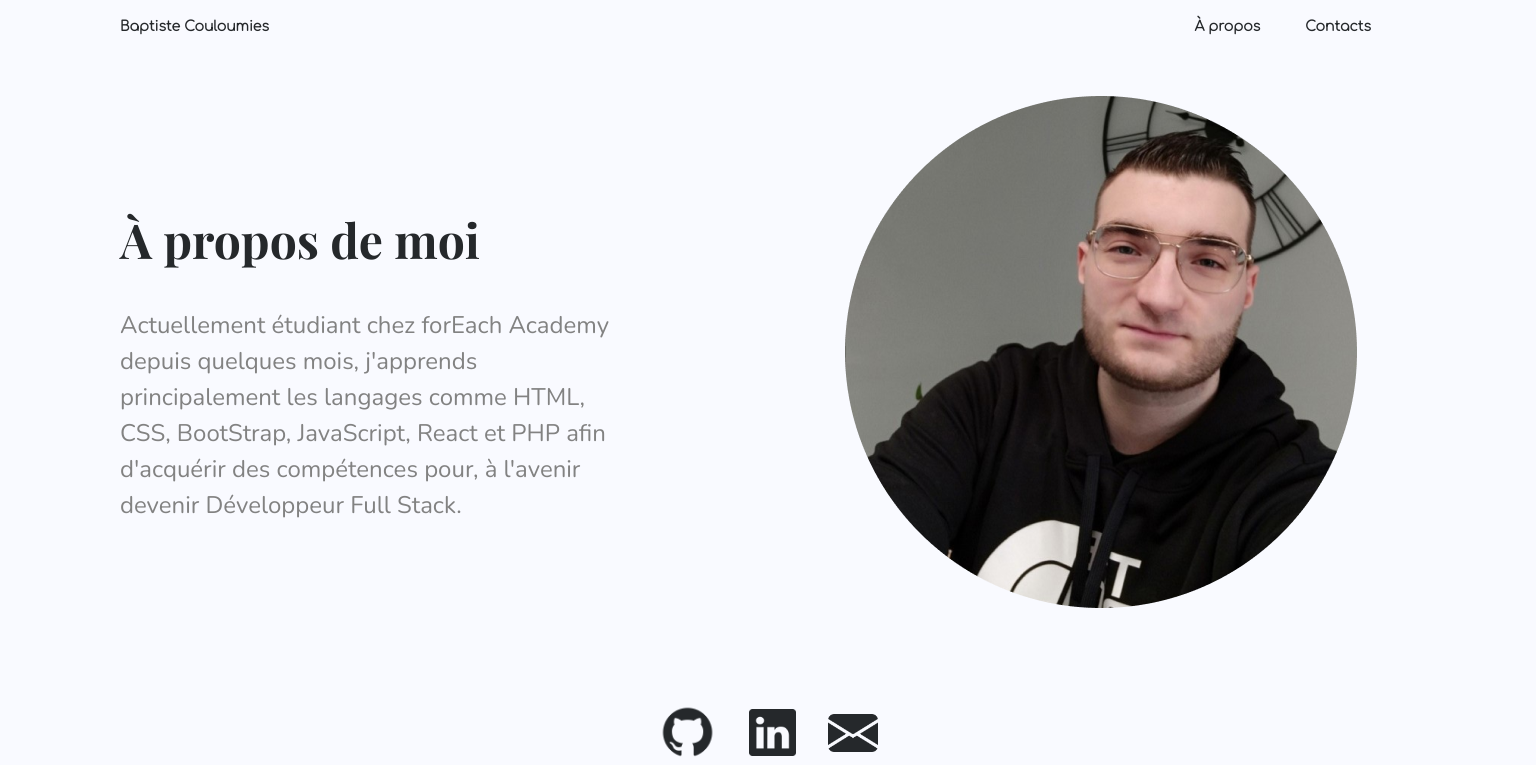
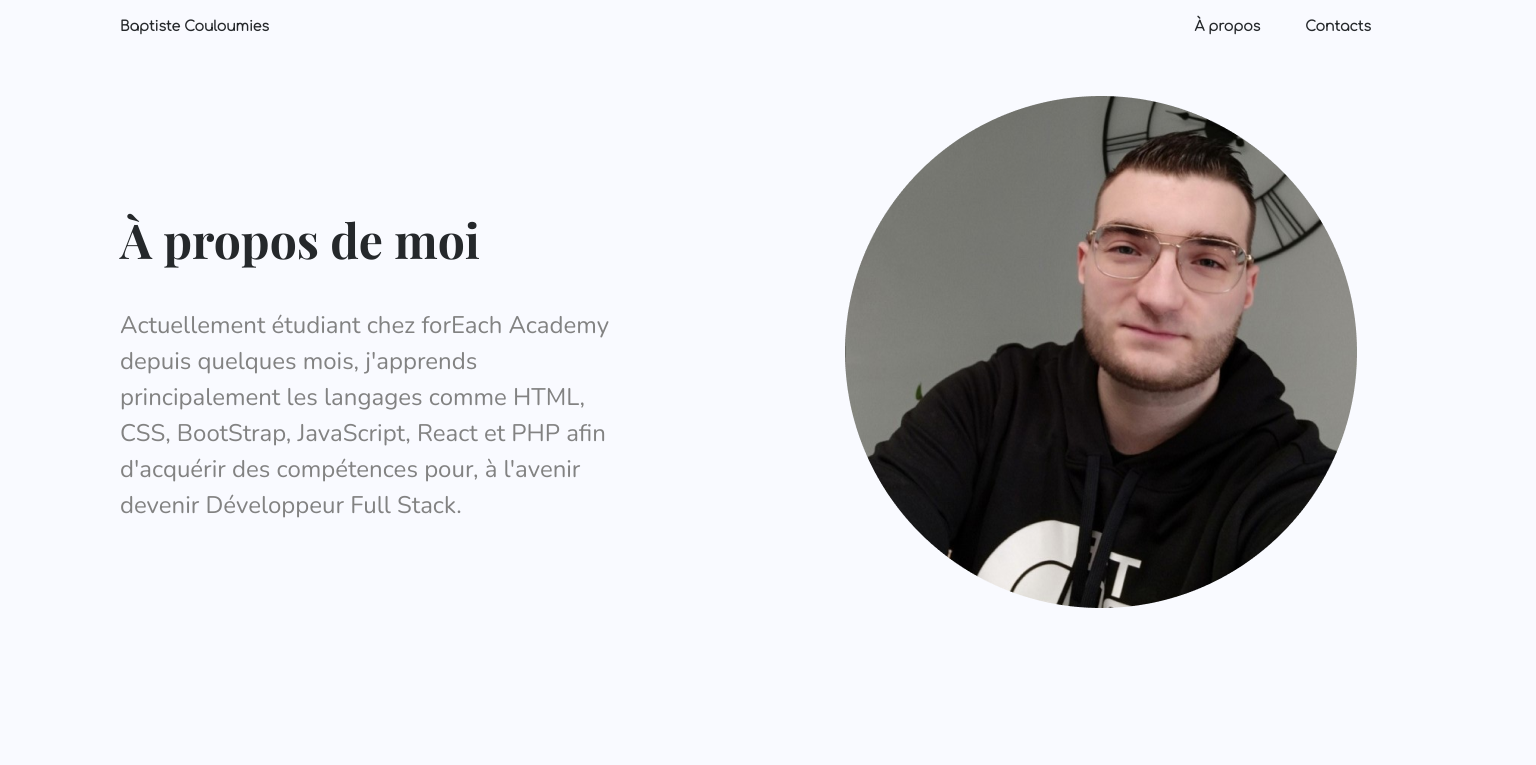
Before and after one commit to Aekyu/portfoliov2, a React (Create React App) app: page /about in a window 1536 px wide. Shown: the top 765 px of the page. Built offline with nearby package versions, Linux system fonts and the light colour scheme.

Commit message:
end media queries

```diff
--- a/src/styles/mediaContacts.css
+++ b/src/styles/mediaContacts.css
@@ -56,7 +56,7 @@
     }
 }
 
-@media(min-width: 1200px ) and (max-width: 2000px) {
+@media(min-width: 1200px ) and (max-width: 1500px){
     #pdp {
         left: 55%;
     }
@@ -65,3 +65,13 @@
         padding-top: 180px;
     }
 }
+
+@media(min-width: 1501px ){
+    #pdp {
+        left: 55%;
+    }
+
+    #iconsAbout {
+        padding-top: 240px;
+    }
+}
```
